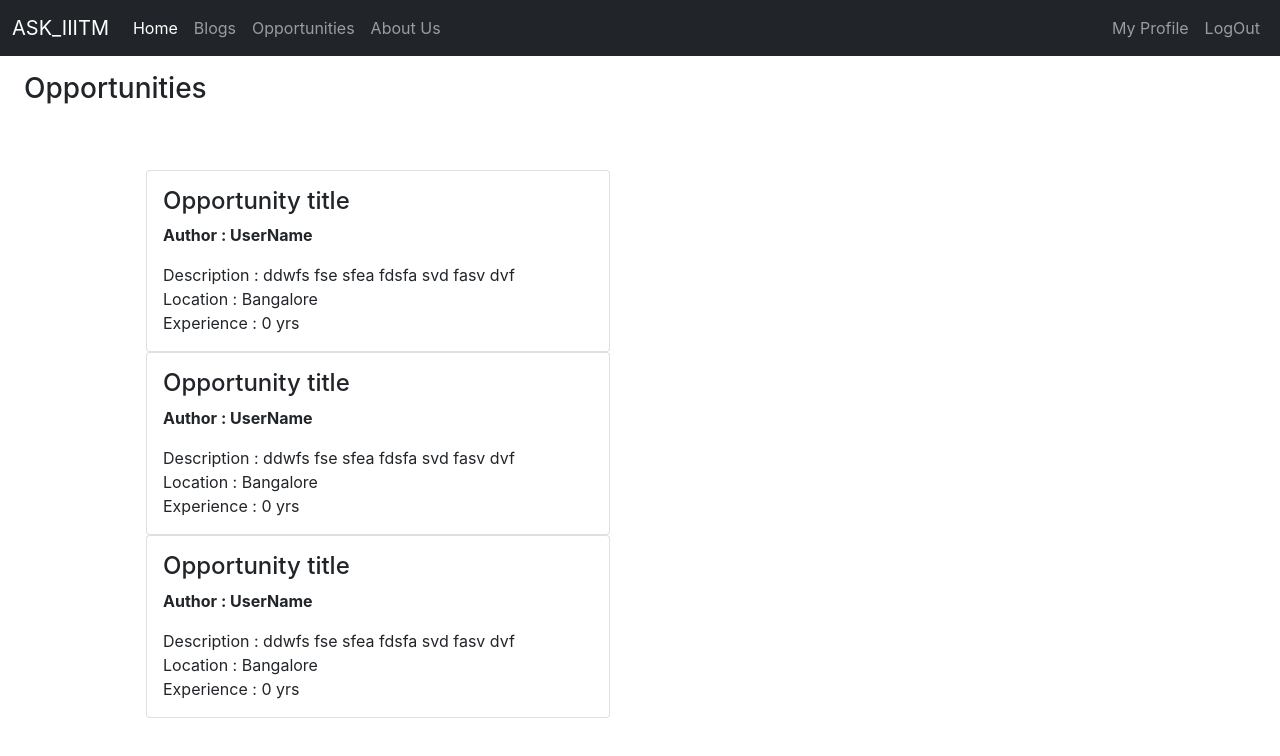
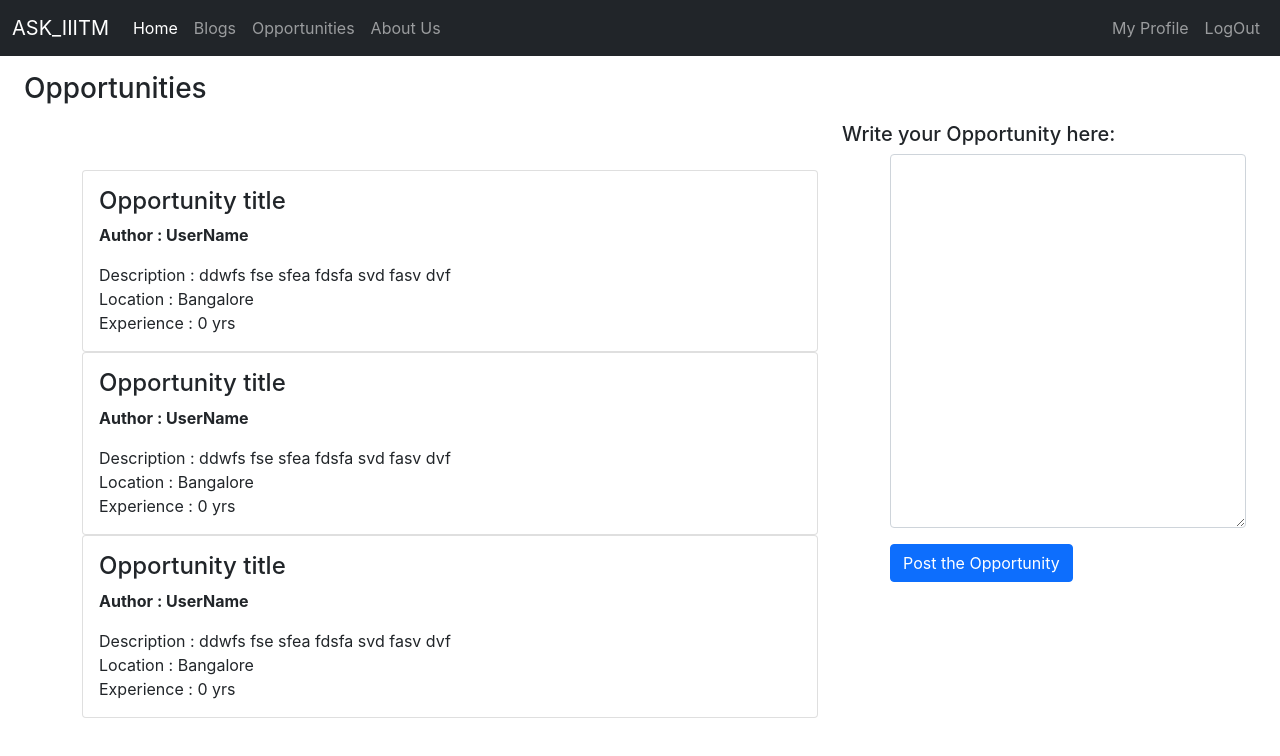
Before and after one commit to Sarthakjain211001/ASK_IIITM-frontend, a React (Create React App) app: page / in a window 1280 px wide. Shown: the top 756 px of the page. Built offline with nearby package versions, Linux system fonts and the light colour scheme.

Commit message:
Added Post Opportunity functionality in Opportunities Page

```diff
--- a/src/Components/Opportunities.js
+++ b/src/Components/Opportunities.js
@@ -7,7 +7,7 @@ export default function Opportunities() {
             <div className="container">
             <div className="row">
                 <div className="col-8">
-            <div style={{"marginLeft": "4rem", "marginRight": "13rem", "marginTop": "3rem", "marginBottom": "3rem"}}>
+            <div style={{ "marginTop": "3rem", "marginBottom": "3rem"}}>
                 <div className="card OppCard">
                     <div className="card-body">
                         <h4>Opportunity title</h4>
@@ -38,9 +38,19 @@ export default function Opportunities() {
 
                 </div>
                 </div>
+                <div className="col-4 PostOpportunity" >
+                    <div>
+                    <h5 className="PostOppHeading" >Write your Opportunity here:</h5>
 
+                  <textarea className="form-control mx-5 my-2 Opptextarea" id="postOpp" rows="15"></textarea>
+                <button type="button" className="btn btn-primary mx-5 my-2">Post the Opportunity</button>
+
+
+                    </div>
+                </div>
             </div>
             </div>
         </div>
-    )
+
+        )
 }
```
